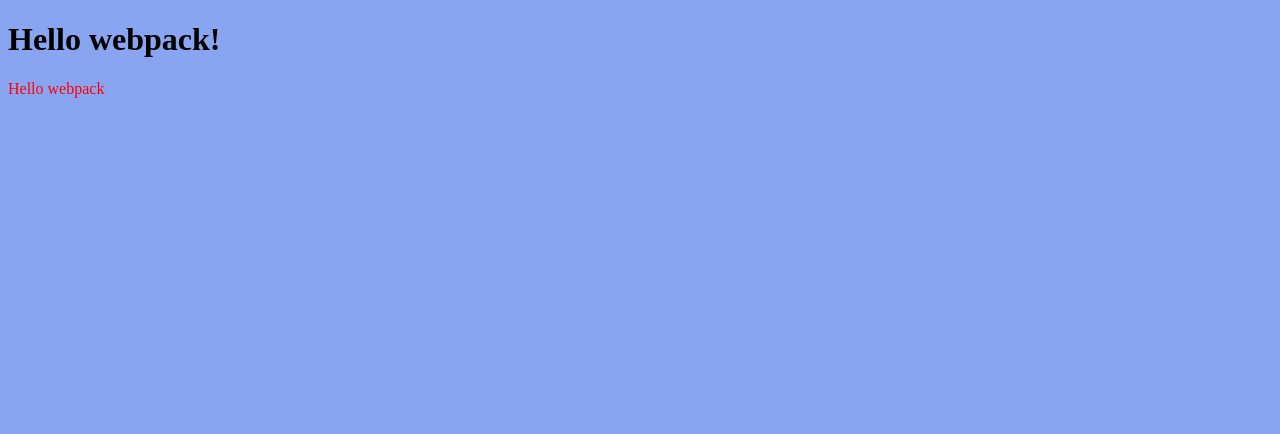
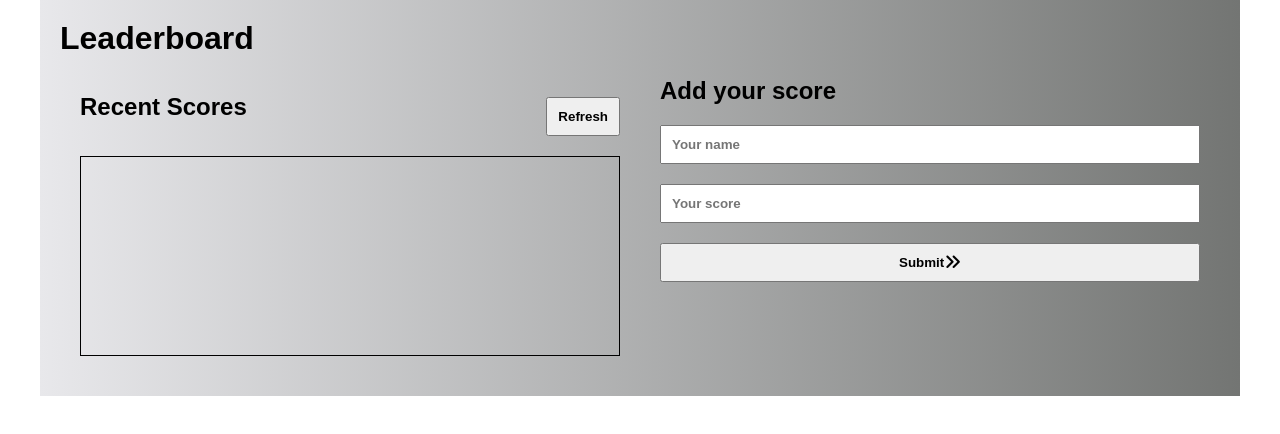
Before and after one commit to MarcoDiaz2000/Leaderboard, a website built with webpack: page src/index.html in a window 1280 px wide. Built offline with nearby package versions, Linux system fonts and the light colour scheme.

Commit message:
Add Functions

```diff
--- a/src/index.html
+++ b/src/index.html
@@ -3,9 +3,30 @@
 <head>
     <meta charset="UTF-8">
     <meta name="viewport" content="width=device-width, initial-scale=1.0">
-    <title>Wbpack Exercise</title>
+    <title>Leaderboard</title>
+    <script src="https://kit.fontawesome.com/84fe87cdc9.js" crossorigin="anonymous"></script>
 </head>
 <body>
-    <h1>Hello webpack!</h1>
+    <div id="body">
+        <h1>Leaderboard</h1>
+        <div class="row">
+          <div class="col">
+            <div class="recent-score">
+              <h2>Recent Scores</h2>
+              <button type="button">Refresh</button>
+            </div>
+            <div id="scores">
+            </div>
+          </div>
+          <div class="col">
+            <h2>Add your score</h2>
+            <form id="form">
+                <input type="text" id="input-name" placeholder="Your name" required>
+                <input type="number" id="input-score" placeholder="Your score" required>
+                <button type="submit">Submit<i class='fa fa-angle-double-right fa-lg'></i></button>
+            </form>
+          </div>
+        </div>
+    </div>
 </body>
 </html>
--- a/src/index.js
+++ b/src/index.js
@@ -1,14 +1,26 @@
 import _ from 'lodash';
 import './style.css';
+import formHandler from './modules/form.js';
+import { addScore, getScores } from './modules/score.js';
 
-function component() {
-  const element = document.createElement('div');
+document.addEventListener('DOMContentLoaded', (event) => {
+    const scoresDiv = document.getElementById('scores');
 
-  // Lodash, now imported by this script
-  element.innerHTML = _.join(['Hello', 'webpack'], ' ');
-  element.classList.add('hello');
+    function updateScores() {
+        scoresDiv.innerHTML = '';
+        getScores().forEach((score, index) => {
+            scoresDiv.innerHTML += `<p>${index + 1}. ${score.name}: ${score.score}</p>`;
+        });
+    }
 
-  return element;
-}
+    formHandler((score) => {
+        addScore(score);
+        updateScores();
+    });
 
-document.body.appendChild(component());
+    const refreshButton = document.querySelector('.recent-score button');
+    refreshButton.addEventListener('click', (event) => {
+        event.preventDefault();
+        updateScores();
+    });
+});
--- /dev/null
+++ b/src/modules/form.js
@@ -0,0 +1,17 @@
+export default callback => {
+  const form = document.getElementById('form');
+  const nameInput = document.getElementById('input-name');
+  const scoreInput = document.getElementById('input-score');
+
+  form.addEventListener('submit', (e) => {
+    e.preventDefault();
+
+    let name = nameInput.value;
+    let score = scoreInput.value;
+
+    nameInput.value = '';
+    scoreInput.value = '';
+
+    callback({ name: name, score: score});
+  });
+}
--- /dev/null
+++ b/src/modules/score.js
@@ -0,0 +1,19 @@
+let scores = [];
+
+const loadScore = () => {
+    const storedScores = localStorage.getItem('scores');
+    if (storedScores) {
+        scores = JSON.parse(storedScores);
+    }
+}
+
+loadScore();
+
+export const addScore = (score) => {
+    scores.push(score);
+    localStorage.setItem('scores', JSON.stringify(scores));
+}
+
+export const getScores = () => {
+    return scores;
+}
--- a/src/style.css
+++ b/src/style.css
@@ -1,7 +1,54 @@
-.hello {
-  color: red;
+* {
+  box-sizing: border-box;
+  margin: 0%;
+  padding: 0%;
+  list-style: none;
+  font-weight: bold;
+  font-family: Arial, sans-serif;
 }
 
-body {
-  background-color: rgb(137, 165, 241);
+#body {
+  max-width: 1200px;
+  margin: auto;
+  padding: 20px;
+  background: linear-gradient(90deg, rgb(232, 232, 235), rgb(115, 117, 115));
 }
+
+.row {
+  display: flex;
+  justify-content: space-between;
+}
+
+.col {
+  flex: 1;
+  padding: 20px;
+}
+
+.recent-score {
+  display: flex;
+  justify-content: space-between;
+  align-items: center;
+}
+
+#scores {
+  border: 1px solid #000;
+  height: 200px;
+  margin-top: 20px;
+  padding: 20px;
+  overflow-y: scroll;
+}
+
+form {
+  display: flex;
+  flex-direction: column;
+}
+
+input,
+button {
+  margin-top: 20px;
+  padding: 10px;
+}
+
+button {
+  cursor: pointer;
+}
```
Also changed, not shown: README.md.
